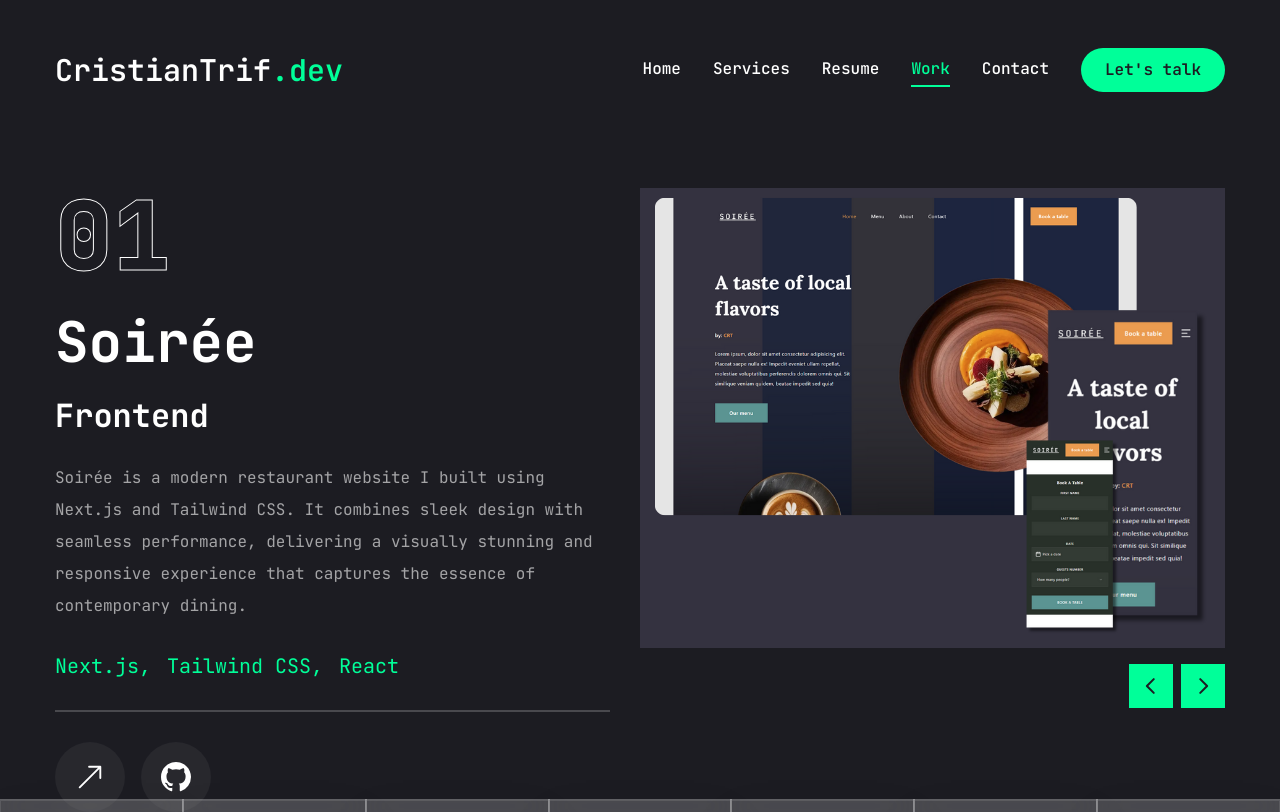
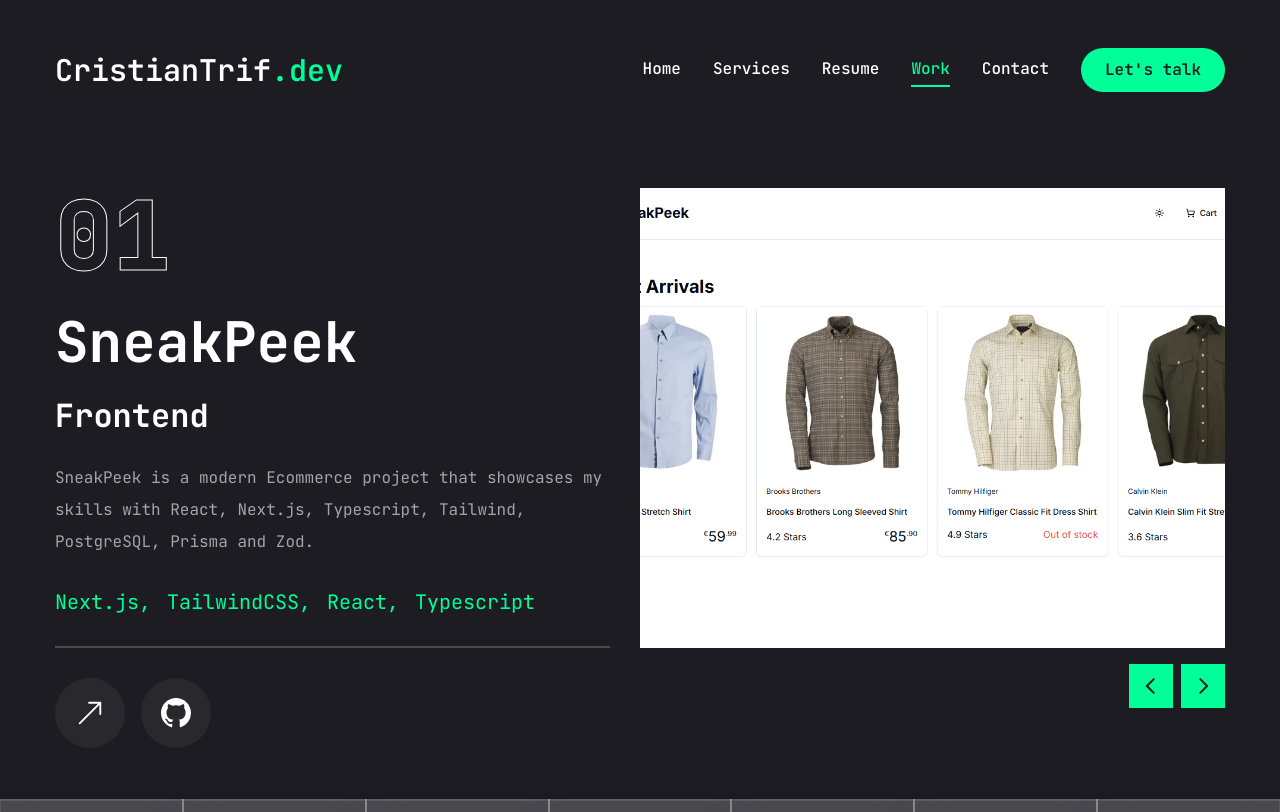
Before and after one commit to CristiT27/CristianTrifPortfolio2025, a Next.js app: page /work in a window 1280 px wide. Built offline with nearby package versions, Linux system fonts and the light colour scheme.

Commit message:
Added SneakPeek

```diff
--- a/app/work/page.jsx
+++ b/app/work/page.jsx
@@ -19,6 +19,31 @@
   {
     num: "01",
     category: "frontend",
+    title: "SneakPeek",
+    description:
+      "SneakPeek is a modern Ecommerce project that showcases my skills with React, Next.js, Typescript, Tailwind, PostgreSQL, Prisma and Zod.",
+
+    stack: [
+      {
+        name: "Next.js",
+      },
+      {
+        name: "TailwindCSS",
+      },
+      {
+        name: "React",
+      },
+      {
+        name: "Typescript",
+      },
+    ],
+    image: "/assets/work/SneakPeek.png",
+    live: "https://sneak-peek-hazel.vercel.app/",
+    github: "https://github.com/CristiT27/SneakPeek",
+  },
+  {
+    num: "02",
+    category: "frontend",
     title: "Soirée",
     description:
       "Soirée is a modern restaurant website I built using Next.js and Tailwind CSS. It combines sleek design with seamless performance, delivering a visually stunning and responsive experience that captures the essence of contemporary dining.",
@@ -39,7 +64,7 @@
     github: "https://github.com/CristiT27/restaurant-soiree-project",
   },
   {
-    num: "02",
+    num: "03",
     category: "frontend",
     title: "CineMust",
     description:
@@ -68,7 +93,7 @@
   },
 
   {
-    num: "03",
+    num: "04",
     category: "frontend",
     title: "PackApp",
     description:
@@ -96,7 +121,7 @@
   },
 
   {
-    num: "04",
+    num: "05",
     category: "backend",
     title: "GuestListApp",
     description:
@@ -117,7 +142,7 @@
     github: "https://github.com/CristiT27/guest-list-project",
   },
   {
-    num: "05",
+    num: "06",
     category: "frontend",
     title: "My Old Portfolio",
     description:
@@ -141,7 +166,7 @@
     github: "https://github.com/CristiT27/CristianTrifPortfolio",
   },
   {
-    num: "06",
+    num: "07",
     category: "frontend",
     title: "Smart Grocery",
     description:
@@ -166,7 +191,7 @@
   },
 
   {
-    num: "07",
+    num: "08",
     category: "frontend",
     title: "Ticket4Me",
     description:
@@ -191,7 +216,7 @@
   },
 
   {
-    num: "08",
+    num: "09",
     category: "frontend",
     title: "PasswordGenerator",
     description:
```
Also changed, not shown: public/assets/work/SneakPeek.png (added).
